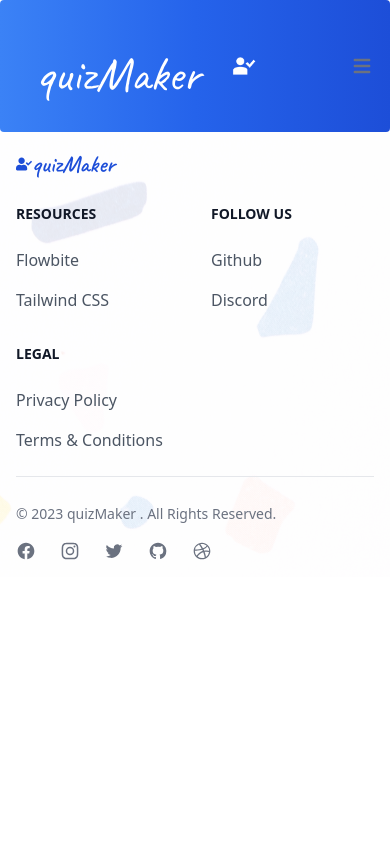
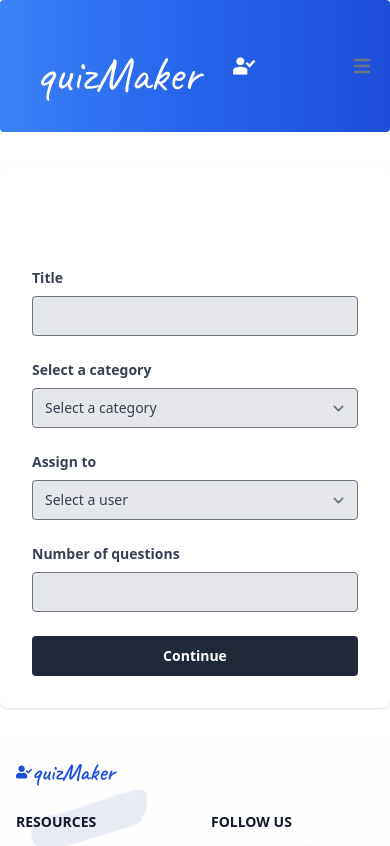
Before and after one commit to enanesh/quizmaker, a React (Create React App) app in the folder client/: page /renderquiz in a window 390 px wide. Shown: the top 846 px of the page. Built offline with nearby package versions, Linux system fonts and the light colour scheme.

Commit message:
Update renderquiz functionality

```diff
--- a/client/src/App.js
+++ b/client/src/App.js
@@ -9,7 +9,7 @@ import Section from "./components/pages/Section";
 import Profile from "./components/pages/Profile";
 import RenderQuiz from "./pages/RenderQuiz";
 import BuildQuiz from "./pages/BuildQuiz";
-// import Renderquiz from "./components/pages/Renderquiz";
+import Renderquiz from "./components/pages/Renderquiz";
 import { setContext } from "@apollo/client/link/context";
 import Quizes from "./components/pages/Quizes";
 import Footer from "./components/Footer";
@@ -46,7 +46,7 @@ function App() {
           <Route exact path='/' element={<Section />} />
           <Route exact path='/quizes' element={<Quizes />} />
           <Route exact path='/profile' element={<Profile />} />
-          {/* <Route exact path='/renderquiz' element={<Renderquiz />} /> */}
+          <Route exact path='/renderquiz' element={<Renderquiz />} />
           <Route exact path='/signup' element={<SignUp />} />
           <Route exact path='/login' element={<Login />} />
 
--- /dev/null
+++ b/client/src/components/pages/ModalQuestions.js
@@ -0,0 +1,131 @@
+import React from "react";
+import { useEffect, useState } from "react";
+import TemporaryQuizCard from "../TemporaryQuizCard";
+
+export default function Modal(props) {
+  const [questionNumber, setQuestionNumber] = useState();
+  const [showModal, setShowModal] = React.useState(false);
+  const visibility = props.initInfo[0];
+  const quizTitle = props.initInfo[2];
+  const quizCategory = props.initInfo[3];
+  const quizAssignedTo = props.initInfo[4];
+  const numOfQuestions = props.initInfo[5];
+
+  let questionsList = [];
+  let count = 0;
+  for (let index = 0; index < numOfQuestions; index++) {
+    ++count
+    questionsList.push(
+      <>
+      <form id={`formQuestion${count}`}>
+      <div class="md:col-span-5 mx-2">
+          <label for="question">Question # {count}</label>
+          <input type="text" name="question" id="question" class="h-7 border mt-1 rounded px-4 w-full bg-gray-50" value="" />
+      </div>
+
+      <div class="md:col-span-5 mx-2 mb-3">
+           <div class="inline-flex items-center">
+           <input type="checkbox" name="multiple" id="multiple" class="form-checkbox" />
+           <label for="multiple" class="ml-2">multiple choise</label>
+           </div>
+      </div>
+      <div class="md:col-span-8 mx-2">
+      <ul class="items-center w-full text-sm font-medium bg-white border border-gray-200 rounded-lg sm:flex">
+        <li class="w-full border-b border-gray-200 sm:border-b-0 sm:border-r dark:border-gray-600">
+            <div class="flex items-center pl-3">
+                <input id={`radio-option-1-${count}`} type="radio" value="" name="list-radio" class="w-4 h-4 text-blue-600 bg-gray-100 border-gray-300 focus:ring-blue-500 dark:focus:ring-blue-600 dark:ring-offset-gray-700 dark:focus:ring-offset-gray-700 focus:ring-2 dark:bg-gray-600 dark:border-gray-500" />
+                <input type="text" name="option1" id="option1" class="m-1 h-7 border mt-1 rounded px-4 w-full bg-gray-50" value="" />
+            </div>
+        </li>
+        <li class="w-full border-b border-gray-200 sm:border-b-0 sm:border-r dark:border-gray-600">
+            <div class="flex items-center pl-3">
+                <input id={`radio-option-2-${count}`} type="radio" value="" name="list-radio" class="w-4 h-4 text-blue-600 bg-gray-100 border-gray-300 focus:ring-blue-500 dark:focus:ring-blue-600 dark:ring-offset-gray-700 dark:focus:ring-offset-gray-700 focus:ring-2 dark:bg-gray-600 dark:border-gray-500" />
+                <input type="text" name="option2" id="option2" class="m-1 h-7 border mt-1 rounded px-4 w-full bg-gray-50" value="" />
+            </div>
+        </li>
+        <li class="w-full border-b border-gray-200 sm:border-b-0 sm:border-r dark:border-gray-600">
+            <div class="flex items-center pl-3">
+                <input id={`radio-option-3-${count}`} type="radio" value="" name="list-radio" class="w-4 h-4 text-blue-600 bg-gray-100 border-gray-300 focus:ring-blue-500 dark:focus:ring-blue-600 dark:ring-offset-gray-700 dark:focus:ring-offset-gray-700 focus:ring-2 dark:bg-gray-600 dark:border-gray-500" />
+                <input type="text" name="option3" id="option3" class="m-1 h-7 border mt-1 rounded px-4 w-full bg-gray-50" value="" />
+            </div>
+        </li>
+        <li class="w-full dark:border-gray-600">
+            <div class="flex items-center pl-3">
+                <input id={`radio-option-4-${count}`} type="radio" value="" name="list-radio" class="w-4 h-4 text-blue-600 bg-gray-100 border-gray-300 focus:ring-blue-500 dark:focus:ring-blue-600 dark:ring-offset-gray-700 dark:focus:ring-offset-gray-700 focus:ring-2 dark:bg-gray-600 dark:border-gray-500" />
+                <input type="text" name="option4" id="option4" class="m-1 h-7 border mt-1 rounded px-4 w-full bg-gray-50" value="" />
+            </div>
+
+        </li>
+      </ul>
+      </div>
+      <button
+        className="ml-3 my-1 bg-gray-800 hover:bg-grey-900 text-white text-sm py-2 px-4 font-semibold rounded focus:outline-none focus:shadow-outline h-8"
+        type="button"
+        onClick={() => {
+
+        }}
+        >
+        Add question
+        </button>
+      </form>
+      </>
+
+      );
+
+  }
+
+  return (
+    <>
+      <div class="flex w-full mt-8 mx-2">
+        <button
+          class={`${visibility?visibility:"invisible"} w-full bg-gray-800 hover:bg-grey-900 text-white text-sm py-2 px-4 font-semibold rounded focus:outline-none focus:shadow-outline h-10`}
+          type="button"
+          onClick={() => setShowModal(true)}
+        >
+          Create questions
+        </button>
+      </div>
+      {showModal ? (
+        <>
+          <div className="top-0 justify-center items-center flex overflow-x-hidden overflow-y-visible fixed inset-0 z-50 outline-none focus:outline-none">
+            <div className="relative w-auto my-6 mx-auto max-w-3xl">
+              {/*content*/}
+              <div className="border-0 rounded-lg shadow-lg relative flex flex-col w-full bg-white outline-none focus:outline-none">
+                {/*header*/}
+                <div className="flex items-start justify-between p-5 border-b border-solid border-slate-200 rounded-t">
+                  <h3 className="text-3xl font-semibold">
+                    Add questions to {quizTitle}
+                  </h3>
+                  <button
+                    className="p-1 ml-auto bg-transparent border-0 text-black opacity-5 float-right text-3xl leading-none font-semibold outline-none focus:outline-none"
+                    onClick={() => setShowModal(false)}
+                  >
+                    <span className="bg-black text-black opacity-5 h-6 w-6 text-2xl block outline-none focus:outline-none">
+                      ×
+                    </span>
+                  </button>
+                </div>
+                {/*body*/}
+                {questionsList}
+
+
+                {/*footer*/}
+                <div className="flex items-center justify-end p-6 border-t border-solid border-slate-200 rounded-b">
+                  <button
+                    className="text-red-500 background-transparent font-bold uppercase px-6 py-2 text-sm outline-none focus:outline-none mr-1 mb-1 ease-linear  duration-150"
+                    type="button"
+                    onClick={() => setShowModal(false)}
+                  >
+                    Close
+                  </button>
+
+                </div>
+              </div>
+            </div>
+          </div>
+          <div className="opacity-25 fixed inset-0 z-40 bg-black"></div>
+        </>
+      ) : null}
+    </>
+  );
+}
--- a/client/src/components/pages/Renderquiz.js
+++ b/client/src/components/pages/Renderquiz.js
@@ -1,13 +1,79 @@
-import React, { useState } from 'react';
-import { Link } from 'react-router-dom';
+import React, { useEffect, useState } from "react";
+
+import ModalQuestions from "./ModalQuestions";
+import TemporaryQuizCard from "../TemporaryQuizCard"
 
 
 
 const AppRenderquiz = () => {
+  const [quizInitInfo, setQuizInitInfo] = useState([]);
+
+    const handleContinue = () => setQuizInitInfo([
+      "visible",
+      "invisible",
+      document.getElementById("title").value,
+      document.getElementById("category").value,
+      document.getElementById("user").value,
+      document.getElementById("numOfQuestions").value
+    ])
+
     return (
-      <div className="bg-confetti min-h-screen">
-        Quize render here
+
+<div className="m-8 px-4 py-8 container max-w-md mx-auto xl:max-w-3xl h-full flex bg-white rounded-lg shadow overflow-hidden">
+  <div className="relative hidden xl:block xl:w-1/2 h-full">
+    <img
+      className="absolute h-auto w-full object-cover mt-8 pt-16"
+      src="./create.png"
+      alt="Create a quiz"
+    />
+  </div>
+  <div className="w-full px-4 xl:w-1/2 m-0">
+  <div>
+  <div className=" flex w-full m-0">
+        <ModalQuestions initInfo={quizInitInfo}/>
       </div>
+  </div>
+    <div className={quizInitInfo[1]}>
+      <div className="mb-6 m-0">
+      <label for="title" className={`block text-gray-700 text-sm font-semibold mb-2`}>Title</label>
+        <input id="title" className="text-sm appearance-none rounded w-full py-2 px-3 text-gray-700 bg-gray-200 leading-tight focus:outline-none focus:shadow-outline h-10">
+        </input>
+      </div>
+      <div className="mb-6 mt-6">
+      <label for="category" className="block text-gray-700 text-sm font-semibold mb-2">Select a category</label>
+        <select id="category" className="text-sm appearance-none rounded w-full py-2 px-3 text-gray-700 bg-gray-200 leading-tight focus:outline-none focus:shadow-outline h-10">
+          <option value>Select a category</option>
+          <option value="Category 1">Category 1</option>
+          <option value="Category 2">Category 2</option>
+          <option value="Category 3">Category 3</option>
+          <option value="Category 4">Category 4</option>
+        </select>
+      </div>
+      <div className="mb-6 mt-6">
+      <label for="user" className="block text-gray-700 text-sm font-semibold mb-2">Assign to</label>
+        <select id="user" className="text-sm appearance-none rounded w-full py-2 px-3 text-gray-700 bg-gray-200 leading-tight focus:outline-none focus:shadow-outline h-10">
+          <option value>Select a user</option>
+          <option value="User 1">User 1</option>
+          <option value="User 2">User 2</option>
+          <option value="User 3">User 3</option>
+          <option value="User 4">User 4</option>
+        </select>
+      </div>
+      <div className="mb-6 mt-6">
+      <label for="numOfQuestions" className="block text-gray-700 text-sm font-semibold mb-2">Number of questions</label>
+        <input id="numOfQuestions" className="text-sm appearance-none rounded w-full py-2 px-3 text-gray-700 bg-gray-200 leading-tight focus:outline-none focus:shadow-outline h-10">
+        </input>
+      </div>
+      <button
+          className="w-full bg-gray-800 hover:bg-grey-900 text-white text-sm py-2 px-4 font-semibold rounded focus:outline-none focus:shadow-outline h-10"
+          type="button"
+          onClick={handleContinue}
+        >
+        Continue
+        </button>
+    </div>
+  </div>
+</div>
     )
   }
 
--- a/client/src/pages/BuildQuiz.js
+++ b/client/src/pages/BuildQuiz.js
@@ -1,5 +1,5 @@
 import React, { useEffect, useState } from "react";
-import Modal from "react-modal";
+import ModalQuestions from "../components/pages/ModalQuestions";
 import TemporaryQuizCard from "../components/TemporaryQuizCard";
 
 const BuildQuiz = () => {
@@ -68,23 +68,20 @@ const BuildQuiz = () => {
           type="text"
           placeholder="Quiz category"
         />
+
       </div>
       <div class="mb-6 mt-6">
-        <label
-          class="block text-gray-700 text-sm font-semibold mb-2"
-          htmlFor="assigdTo"
-        >
-          Assign to:
-        </label>
-        <input
-          class="text-sm bg-gray-200 appearance-none rounded w-full py-2 px-3 text-gray-700 mb-1 leading-tight focus:outline-none focus:shadow-outline h-10"
-          id="assignTo"
-          type="Text"
-          placeholder="Assign to"
-        />
+      <label for="users" class="block text-gray-700 text-sm font-semibold mb-2">Assign to</label>
+        <select id="users" class="text-sm appearance-none rounded w-full py-2 px-3 text-gray-700 bg-gray-200 leading-tight focus:outline-none focus:shadow-outline h-10">
+          <option selected>Choose a user</option>
+          <option value="1">User 1</option>
+          <option value="2">User 2</option>
+          <option value="3">User 3</option>
+          <option value="4">User 4</option>
+        </select>
       </div>
       <div class="flex w-full mt-8">
-
+        <ModalQuestions />
         <button
           class="w-full bg-gray-800 hover:bg-grey-900 text-white text-sm py-2 px-4 font-semibold rounded focus:outline-none focus:shadow-outline h-10"
           onClick={() => addCard()}
```
